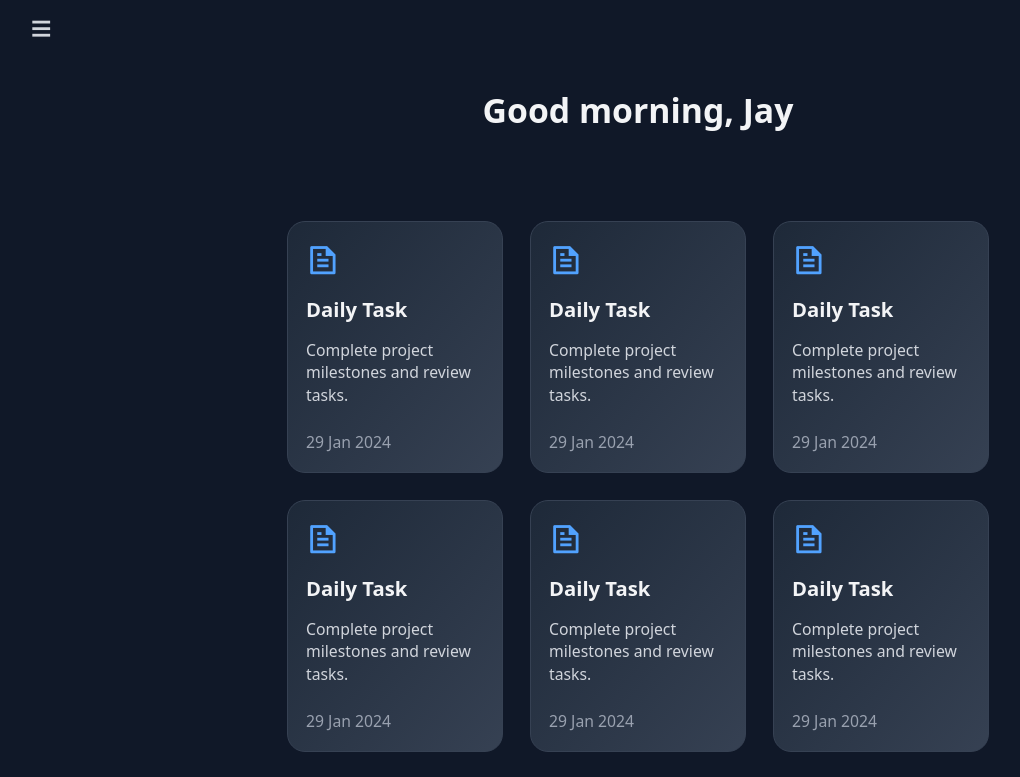
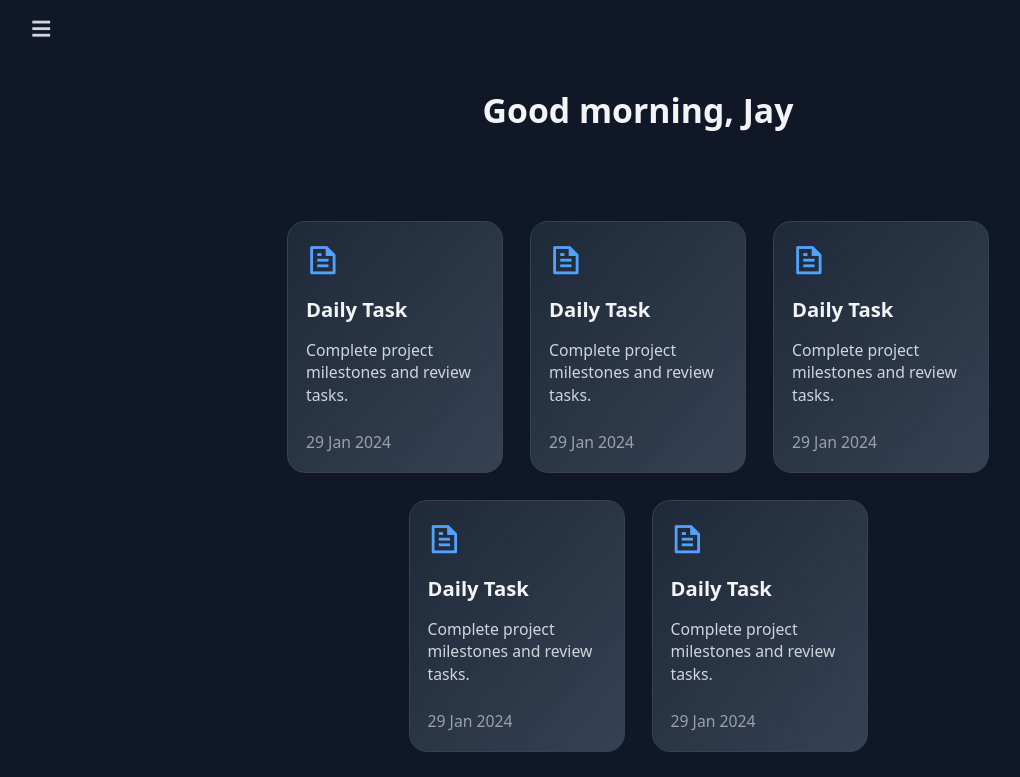
Before and after one commit to virtualharsh/Notion-Clone, a React (Vite) app: page / in a window 1280 px wide. Shown: the top 777 px of the page, without its empty margins (2-1022 px from the left). Built offline with nearby package versions, Linux system fonts and the light colour scheme.

Commit message:
Fixed height error in 5 task

```diff
--- a/src/components/Notes/NoteBody.jsx
+++ b/src/components/Notes/NoteBody.jsx
@@ -3,13 +3,13 @@ import React from "react";
 const NoteBody = () => {
     return (
         <div
-            className="w-full h-max flex flex-col items-center pt-20 gap-y-10 bg-gray-900 z-10"
+            className="w-full h-full flex flex-col items-center pt-20 gap-y-10 bg-gray-900 z-10"
         >
 
             <h1 className="text-3xl font-bold text-gray-100">Good morning, Jay</h1>
 
             <div className="md:w-10/12 p-10 md:px-24 flex gap-6 flex-wrap justify-center">
-                {[...Array(20)].map((_, index) => (
+                {[...Array(5)].map((_, index) => (
                     <div
                         key={index}
                         className="w-48 h-56 bg-gradient-to-br from-gray-800 to-gray-700 rounded-2xl flex flex-col px-4 py-4 justify-between border border-gray-700 transition-all duration-300 ease-in-out transform hover:scale-105 hover:shadow-xl hover:border-blue-500"
```
